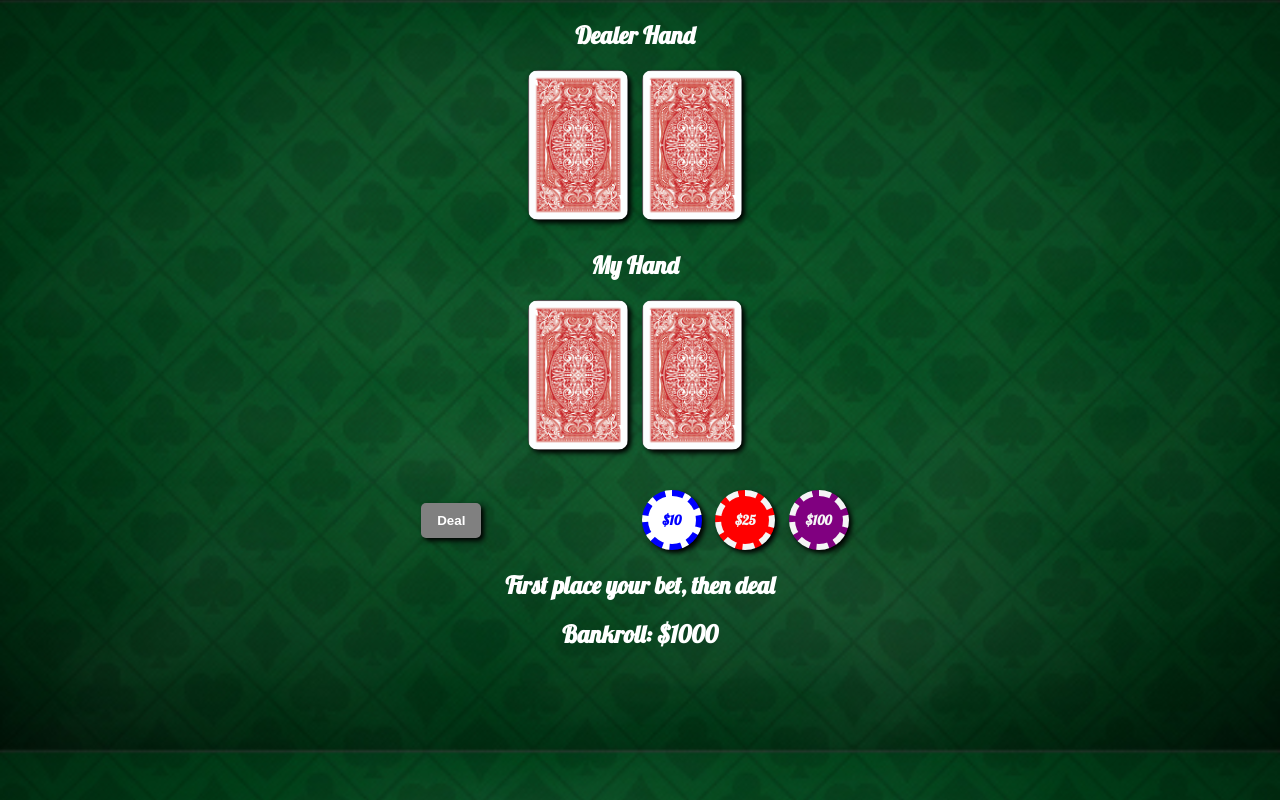
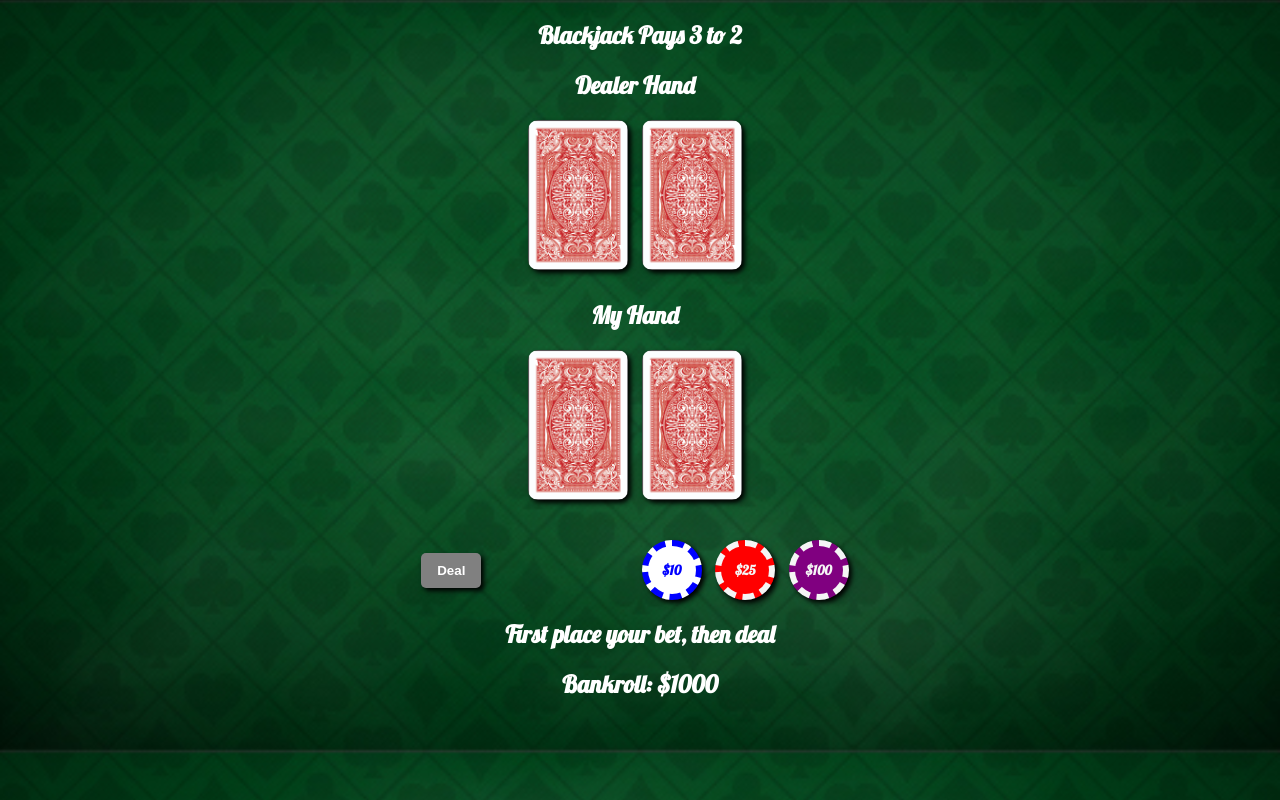
Before and after one commit to prashantkumar1113/JS-MileStoneProject1-BlackJack, a plain HTML site: page index.html in a window 1280 px wide. Drawn offline with Linux system fonts and the light colour scheme.

Commit message:
Added a favicon

```diff
--- a/index.html
+++ b/index.html
@@ -13,9 +13,12 @@
             crossorigin="anonymous"
         /> -->
         <link href="./styles.css" rel="stylesheet" type="text/css"></link>
+        <link rel="shortcut icon" type="image/jpg" href="./assets/card-back2.jpg"/>
+
     </head>
     <body>
         <div class="container">
+            <h2>Blackjack Pays 3 to 2</h2>
             <h2>Dealer Hand <span class="status" id="dealer-status"></span></h2>
             <div id="dealer-hand">
                 <div class="card card-back">
```
